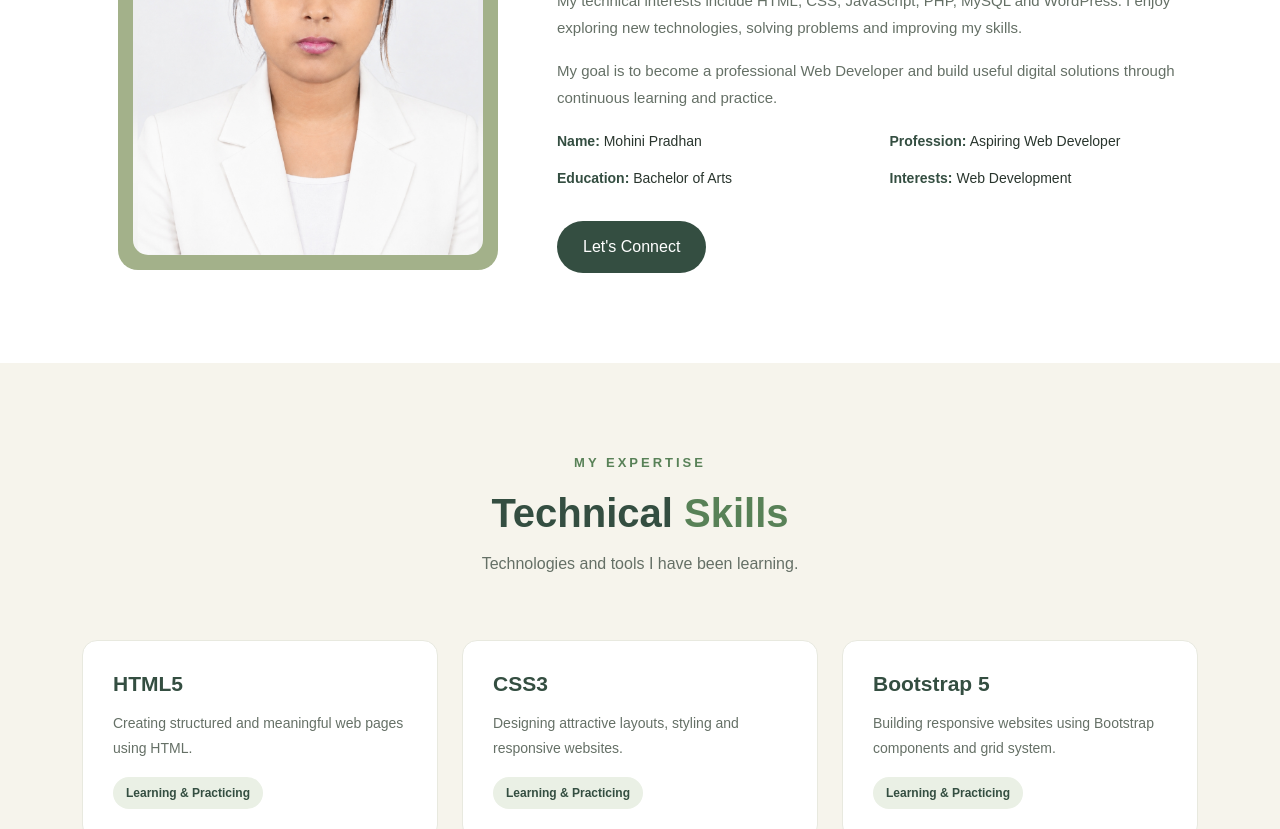
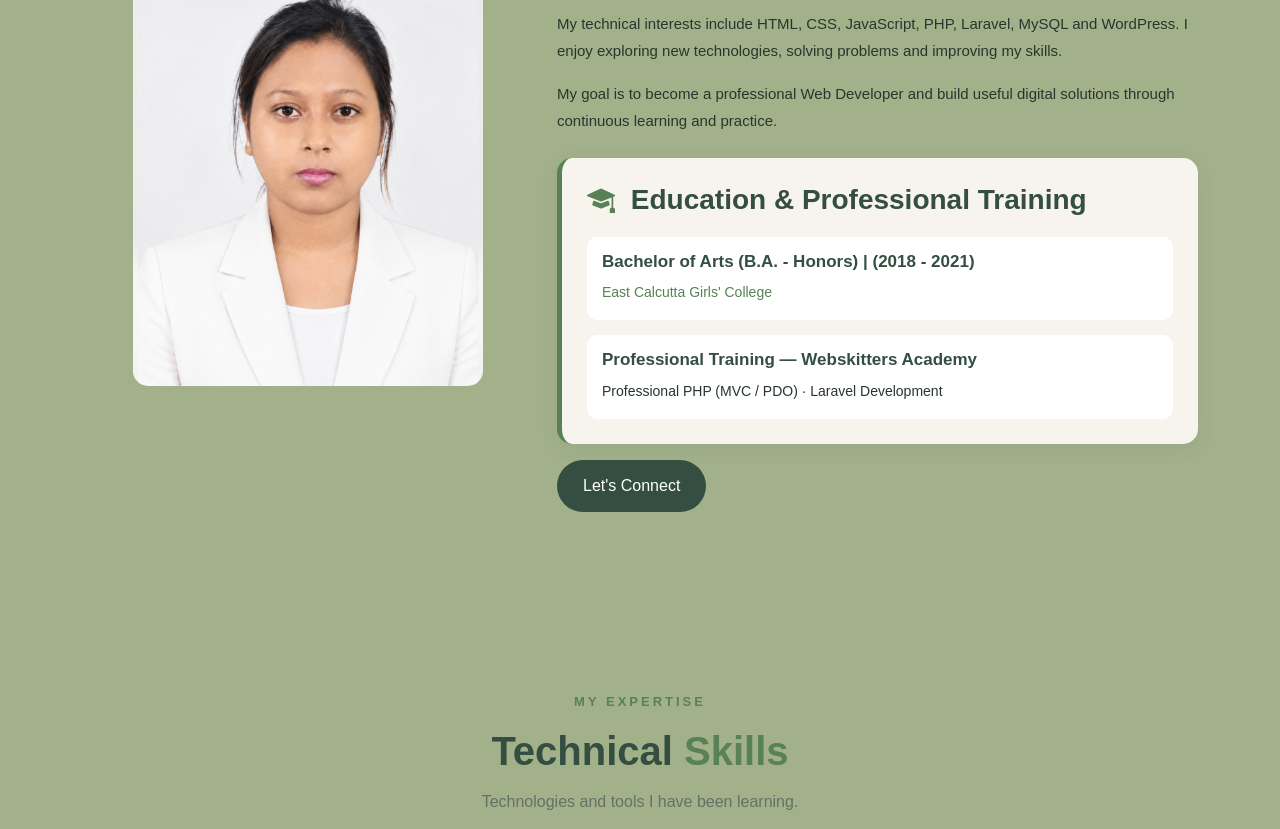
Before and after one commit to Mohini-Pradhan/mohini-portfolio, a plain HTML site: page Mohini-Portfolio/index.html in a window 1280 px wide. Shown: the part 1120-1949 px from the top of the page. Drawn offline with nearby package versions, Linux system fonts and the light colour scheme.

Commit message:
Update portfolio design and add new logo

```diff
--- a/Mohini-Portfolio/index.html
+++ b/Mohini-Portfolio/index.html
@@ -17,8 +17,10 @@
         <nav class="navbar navbar-expand-lg">
             <div class="container">
 
-                <a class="navbar-brand fw-bold" href="#">
-                    Mohini Pradhan<span>.</span>
+                <a class="navbar-brand fw-bold"  href="#home">
+                    <img src="image/mohini-logo.jpg"
+                        alt="Mohini Pradhan Logo"
+                        class="navbar-logo"> Mohini Pradhan
                 </a>
 
                 <button class="navbar-toggler" type="button"
@@ -176,7 +178,7 @@
                         <p class="about-description">
 
                             My technical interests include HTML, CSS,
-                            JavaScript, PHP, MySQL and WordPress.
+                            JavaScript, PHP, Laravel, MySQL and WordPress.
 
                             I enjoy exploring new technologies,
                             solving problems and improving my skills.
@@ -191,27 +193,30 @@
 
                         </p>
 
+                        <!-- Education & Professional Training -->
+                        <div class="education-box mt-4">
 
-                        <!-- Personal Information -->
-                        <div class="row personal-info">
+                            <h3 class="education-title">
+                                <i class="bi bi-mortarboard-fill"></i>
+                                Education & Professional Training
+                            </h3>
 
-                            <div class="col-sm-6">
-                                <p><strong>Name:</strong> Mohini Pradhan</p>
+                            <div class="education-item">
+                                <h5>Bachelor of Arts (B.A. - Honors) | (2018 - 2021)</h5>
+                                <p class="education-institute">
+                                    East Calcutta Girls' College
+                                </p>
                             </div>
 
-                            <div class="col-sm-6">
-                                <p><strong>Profession:</strong> Aspiring Web Developer</p>
-                            </div>
-
-                            <div class="col-sm-6">
-                                <p><strong>Education:</strong> Bachelor of Arts</p>
-                            </div>
-
-                            <div class="col-sm-6">
-                                <p><strong>Interests:</strong> Web Development</p>
+                            <div class="education-item">
+                                <h5>Professional Training — Webskitters Academy</h5>
+                                <p>
+                                    Professional PHP (MVC / PDO) · Laravel Development
+                                </p>
                             </div>
 
                         </div>
+
 
                         <a href="#contact" class="btn primary-btn mt-3">
                             Let's Connect
@@ -246,7 +251,6 @@
 
                 <div class="row g-4 mt-4">
 
-                    <!-- HTML -->
                     <div class="col-md-6 col-lg-4">
 
                         <div class="skill-card">
@@ -264,8 +268,6 @@
 
                     </div>
 
-
-                    <!-- CSS -->
                     <div class="col-md-6 col-lg-4">
 
                         <div class="skill-card">
@@ -283,8 +285,6 @@
 
                     </div>
 
-
-                    <!-- Bootstrap -->
                     <div class="col-md-6 col-lg-4">
 
                         <div class="skill-card">
@@ -302,8 +302,6 @@
 
                     </div>
 
-
-                    <!-- JavaScript -->
                     <div class="col-md-6 col-lg-4">
 
                         <div class="skill-card">
@@ -321,8 +319,6 @@
 
                     </div>
 
-
-                    <!-- PHP -->
                     <div class="col-md-6 col-lg-4">
 
                         <div class="skill-card">
@@ -357,8 +353,6 @@
 
                     </div>
 
-
-                    <!-- MySQL -->
                     <div class="col-md-6 col-lg-4">
 
                         <div class="skill-card">
@@ -376,8 +370,6 @@
 
                     </div>
 
-
-                    <!-- WordPress -->
                     <div class="col-md-6 col-lg-4">
 
                         <div class="skill-card">
@@ -551,7 +543,6 @@
                                 <span>Laravel</span>
                                 <span>Filament</span>
                             </div>
-                            </div>
                             <a href="https://github.com/Mohini-Pradhan/FixMate"
                             target="_blank" rel="noopener noreferrer"
                             class="github-btn">
@@ -625,6 +616,15 @@
                                 </div>
                             </div>
 
+                            <!-- Location -->
+                            <div class="contact-item">
+                                <i class="bi bi-geo-alt-fill"></i>
+                                <div>
+                                    <h6>Location</h6>
+                                    <p>Kolkata, West Bengal, India</p>
+                                </div>
+                            </div>
+
                         </div>
 
                     </div>
@@ -633,7 +633,6 @@
             </div>
 
         </section>
-
 
         <!-- Footer -->
         <footer class="footer-section text-center py-3">
--- a/Mohini-Portfolio/style.css
+++ b/Mohini-Portfolio/style.css
@@ -2,7 +2,7 @@
     --ivory: #F6F4EC;
     --sage: #A3B18A;
     --green: #588157;
-    --forest: #344E41;
+    --forest: #344e41;
     --white: #FFFFFF;
     --text: #29352D;
 }
@@ -18,10 +18,7 @@ body {
     color: var(--text);
     font-family: Arial, sans-serif;
 }
-
-
 /* Navbar */
-
 .navbar {
     background-color: var(--ivory);
     padding: 22px 0;
@@ -46,6 +43,12 @@ body {
     color: var(--green);
 }
 
+.navbar-logo {
+    width: 65px;
+    height: 65px;
+    object-fit: contain;
+}
+
 .contact-btn {
     background-color: var(--forest);
     color: white;
@@ -57,10 +60,7 @@ body {
     background-color: var(--green);
     color: white;
 }
-
-
 /* Hero Section */
-
 .hero-section {
     padding: 100px 0;
     min-height: 600px;
@@ -96,10 +96,7 @@ body {
     line-height: 1.8;
     max-width: 550px;
 }
-
-
 /* Hero Buttons */
-
 .hero-buttons {
     margin-top: 30px;
 }
@@ -128,10 +125,7 @@ body {
     background-color: var(--sage);
     color: var(--forest);
 }
-
-
 /* Profile Image */
-
 .profile-image-wrapper {
     background-color: var(--sage);
     border-radius: 50%;
@@ -170,10 +164,7 @@ body {
         height: 260px;
     }
 }
-
-
 /* Common Section Heading */
-
 .section-heading {
     margin-bottom: 40px;
 }
@@ -228,24 +219,10 @@ body {
 }
 
 .about-description {
-    color: #657066;
+    color: #29352D;
     line-height: 1.8;
     font-size: 15px;
 }
-
-.personal-info {
-    margin-top: 20px;
-}
-
-.personal-info p {
-    color: var(--text);
-    font-size: 14px;
-}
-
-.personal-info strong {
-    color: var(--forest);
-}
-
 
 /* Skills Section */
 
@@ -253,10 +230,7 @@ body {
     background-color: var(--ivory);
     padding: 90px 0;
 }
-
-
 /* Skill Cards */
-
 .skill-card {
     background-color: #FFFFFF;
     padding: 30px;
@@ -294,10 +268,7 @@ body {
     font-size: 12px;
     font-weight: 600;
 }
-
-
 /* Projects Section */
-
 .projects-section {
     background-color: #FFFFFF;
     padding: 90px 0;
@@ -352,8 +323,6 @@ body {
     background-color: var(--green);
     color: white;
 }
-
-
 /* Projects Section */
 .projects-section {
     background-color: var(--ivory);
@@ -418,8 +387,6 @@ body {
     background-color: var(--green);
     color: white;
 }
-
-
 /* Contact Section */
 .contact-section {
     background-color: #e8eee2;
@@ -475,3 +442,123 @@ body {
     color: var(--white);
     font-size: 14px;
 }
+
+body {
+    background: linear-gradient(
+        135deg,
+        #F6F4EC 0%,
+        #E8EEE2 50%,
+        #F6F4EC 100%
+    );
+}
+/* Hero Section */
+.hero-section {
+    background: linear-gradient(
+        120deg,
+        #E8EEE2,
+        #F6F4EC,
+        #DDE8D5
+    );
+}
+/* About Section */
+.about-section {
+    background-color: #F0F2E9;
+}
+/* Skills Section */
+.skills-section {
+    background-color: #E5ECDF;
+}
+/* Projects Section */
+.projects-section {
+    background: linear-gradient(
+        135deg,
+        #F6F4EC,
+        #E8EEE2
+    );
+}
+/* Contact Section */
+.contact-section {
+    background: linear-gradient(
+        120deg,
+        #DDE8D5,
+        #F0F2E9
+    );
+}
+
+body {
+    background-color: #A3B18A;
+}
+
+.hero-section,
+.about-section,
+.skills-section,
+.projects-section,
+.contact-section {
+    background-color: #A3B18A;
+}
+
+.project-card,
+.contact-card,
+.skill-card {
+    background-color: #F6F4EC;
+}
+
+.project-card {
+    display: flex;
+    flex-direction: column;
+    height: 100%;
+}
+
+.project-card .github-btn {
+    margin-top: auto;
+    align-self: flex-start;
+}
+
+.education-box {
+    background-color: var(--ivory);
+    padding: 25px;
+    border-radius: 15px;
+    border-left: 5px solid var(--green);
+    box-shadow: 0 5px 20px rgba(52, 78, 65, 0.08);
+}
+
+.education-title {
+    color: var(--forest);
+    font-size: 22px;
+    font-weight: 700;
+    margin-bottom: 25px;
+}
+
+.education-title i {
+    color: var(--green);
+    margin-right: 8px;
+}
+
+.education-item {
+    padding: 15px;
+    background-color: var(--white);
+    border-radius: 10px;
+    margin-bottom: 15px;
+}
+
+.education-item:last-child {
+    margin-bottom: 0;
+}
+
+.education-item h5 {
+    color: var(--forest);
+    font-size: 17px;
+    font-weight: 700;
+    margin-bottom: 8px;
+}
+
+.education-item p {
+    color: var(--text);
+    font-size: 14px;
+    line-height: 1.8;
+    margin-bottom: 0;
+}
+
+.education-institute {
+    color: var(--green) !important;
+}
```
Also changed, not shown: Mohini-Portfolio/image/mohini-logo.jpg (added).
